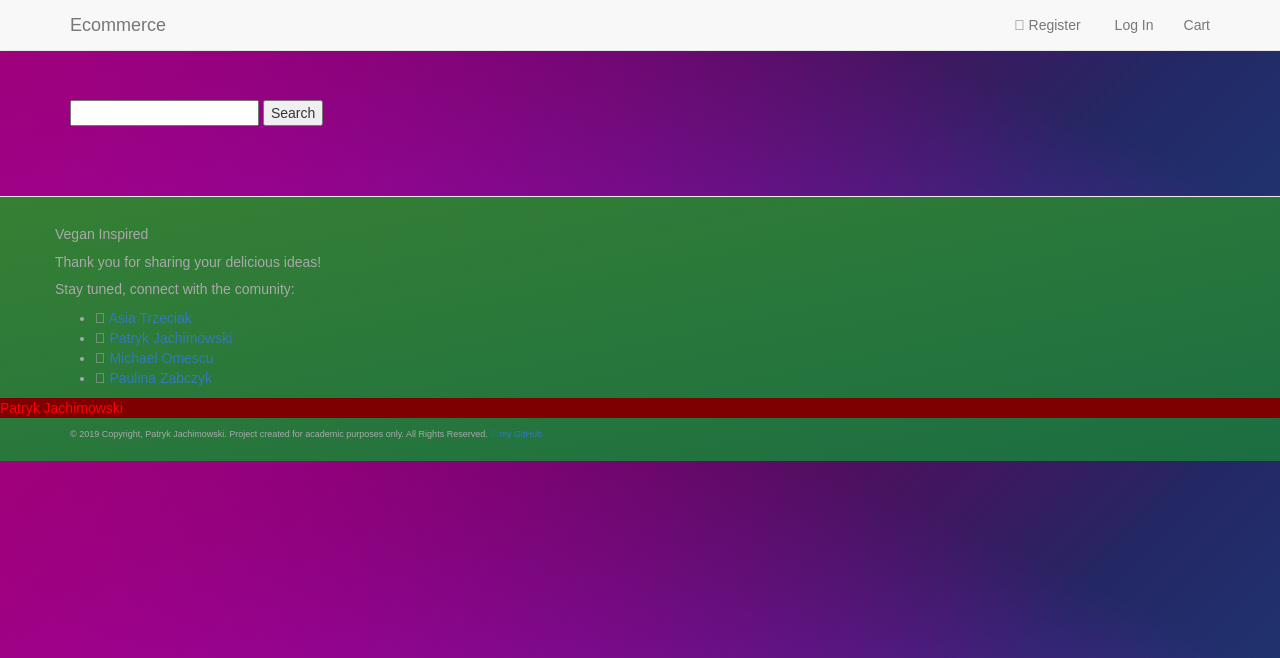
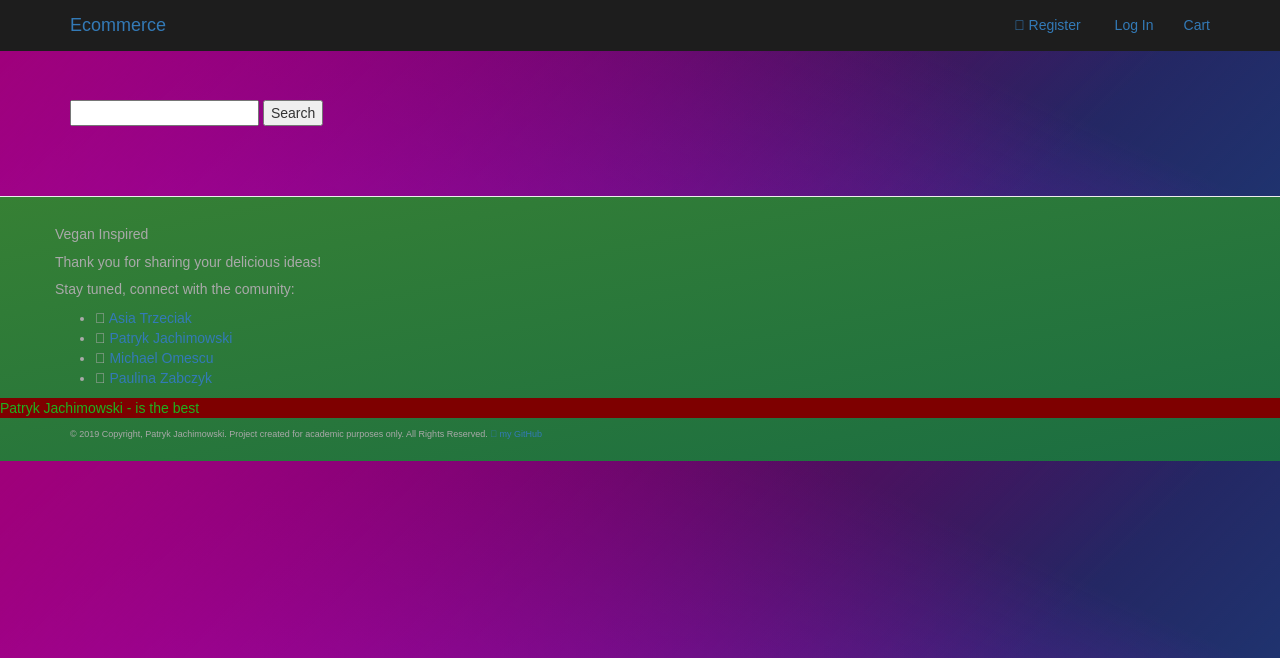
Before and after one commit to pjachimowski/stickers, a Django app: page / in a window 1280 px wide. Shown: the top 658 px of the page. Run offline with Django 3.2, Linux system fonts and the light colour scheme; data that the repository does not hold is empty; some libraries are stand-ins or nearby versions.

Commit message:
trying things to work

```diff
--- a/static/css/custom.css
+++ b/static/css/custom.css
@@ -93,6 +93,6 @@ caption p {
 
 .pj {
     background-color: rgb(126, 0, 0);
-    color: red;
+    color: rgb(31, 177, 31);
 
 }
--- a/stickers/settings.py
+++ b/stickers/settings.py
@@ -11,9 +11,10 @@ https://docs.djangoproject.com/en/1.11/ref/settings/
 """
 
 import os
+import dj_database_url
 if os.path.exists('env.py'):
     import env
-import dj_database_url
+
 
 # Build paths inside the project like this: os.path.join(BASE_DIR, ...)
 BASE_DIR = os.path.dirname(os.path.dirname(os.path.abspath(__file__)))
--- a/templates/base.html
+++ b/templates/base.html
@@ -20,7 +20,7 @@
 <!-- Fixed masthead -->
 
 <!-----------------------navbar ----------------------->
-	<nav class="navbar navbar-masthead navbar-default navbar-fixed-top">
+	<nav class="navbar navbar-masthead navbar-dark navbar-fixed-top" style="background-color: #1d1d1d;">
 		<div class="container">
 			<div class="navbar-header">
 				<button type="button" class="navbar-toggle collapsed" data-toggle="collapse" data-target="#navbar" aria-expanded="false" aria-controls="navbar">
@@ -84,16 +84,16 @@
 					<div class="col l4 offset-l2 s12">
 						<h5 class="white-text">Stay tuned, connect with the comunity:</h5>
 						<ul>
-							<li><i class="fab fa-instagram"></i> <a class="grey-text text-lighten-3" href="https://www.instagram.com/asiatrzeciak/">Asia Trzeciak</a></li>
-							<li><i class="fab fa-instagram"></i> <a class="grey-text text-lighten-3" href="https://www.instagram.com/p.jachimowski89/">Patryk Jachimowski</a></li>
-							<li><i class="fab fa-instagram"></i> <a class="grey-text text-lighten-3" href="https://www.instagram.com/michael.omescu/">Michael Omescu</a></li>
-							<li><i class="fab fa-instagram"></i> <a class="grey-text text-lighten-3" href="https://www.instagram.com/paula.zabczyk/">Paulina Zabczyk</a></li>
+							<li><i class="fa fa-instagram"></i> <a class="grey-text text-lighten-3" href="https://www.instagram.com/asiatrzeciak/">Asia Trzeciak</a></li>
+							<li><i class="fa fa-instagram"></i> <a class="grey-text text-lighten-3" href="https://www.instagram.com/p.jachimowski89/">Patryk Jachimowski</a></li>
+							<li><i class="fa fa-instagram"></i> <a class="grey-text text-lighten-3" href="https://www.instagram.com/michael.omescu/">Michael Omescu</a></li>
+							<li><i class="fa fa-instagram"></i> <a class="grey-text text-lighten-3" href="https://www.instagram.com/paula.zabczyk/">Paulina Zabczyk</a></li>
 						</ul>
 					</div>
 				</div>
 			</div>
             <div class="pj">
-             <p> Patryk Jachimowski </p>
+             <p> Patryk Jachimowski - is the best </p>
             </div>
 			<div class="footer-copyright">
 				<div class="container copyright">
```
